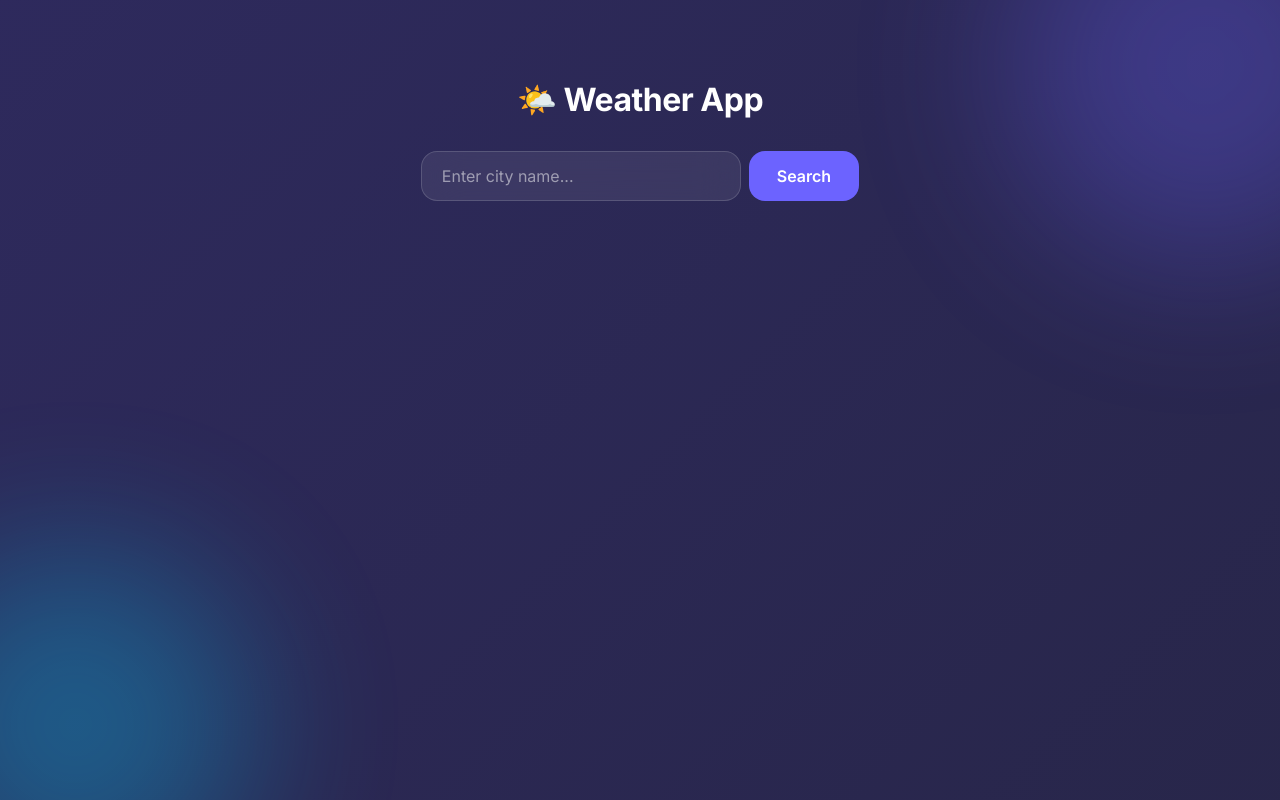
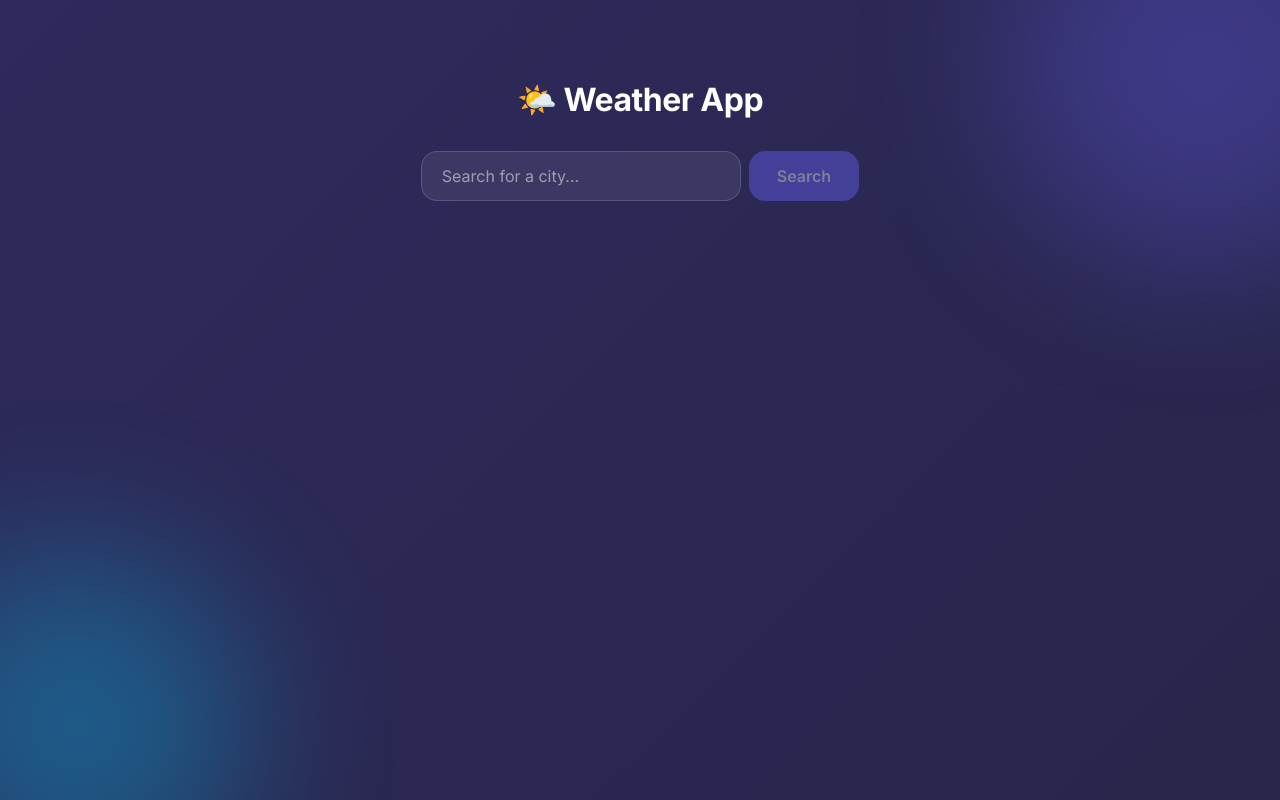
Before and after one commit to nevil-codes/weather, a React (Vite) app: page / in a window 1280 px wide. Built offline with nearby package versions, Linux system fonts and the light colour scheme.

Commit message:
feat: enhance search input UI and interaction behavior

```diff
--- a/src/components/SearchBar.jsx
+++ b/src/components/SearchBar.jsx
@@ -1,43 +1,47 @@
-// SearchBar.jsx — Handles city name input and search trigger
-// Uses useState for input tracking and calls onSearch prop when user submits
+// SearchBar.jsx — Production search input with enhanced UX
+// Disabled button when empty, visual feedback, Enter key support
 
 import { useState } from 'react'
 
 function SearchBar({ onSearch }) {
-  // Initialize input with last searched city from localStorage (if any)
   const [city, setCity] = useState(
     () => localStorage.getItem('lastCity') || ''
   )
 
-  // Called when the user clicks "Search" or presses Enter
   const handleSearch = () => {
-    // Only search if the input is not empty
-    if (city.trim() !== '') {
-      onSearch(city.trim())  // Pass the city name up to the parent (App)
+    const trimmed = city.trim()
+    if (trimmed) {
+      onSearch(trimmed)
     }
   }
 
-  // Allow searching by pressing the Enter key
   const handleKeyDown = (e) => {
     if (e.key === 'Enter') {
       handleSearch()
     }
   }
 
+  // Check if input has valid content for enabling the button
+  const isDisabled = city.trim().length === 0
+
   return (
     <div className="search-bar">
-      {/* Text input — controlled by React state */}
       <input
         type="text"
         className="search-input"
-        placeholder="Enter city name..."
+        placeholder="Search for a city..."
         value={city}
         onChange={(e) => setCity(e.target.value)}
         onKeyDown={handleKeyDown}
+        autoComplete="off"
+        spellCheck="false"
       />
-
-      {/* Button triggers the search */}
-      <button className="search-button" onClick={handleSearch}>
+      <button
+        className="search-button"
+        onClick={handleSearch}
+        disabled={isDisabled}
+        aria-label="Search weather"
+      >
         Search
       </button>
     </div>
```
